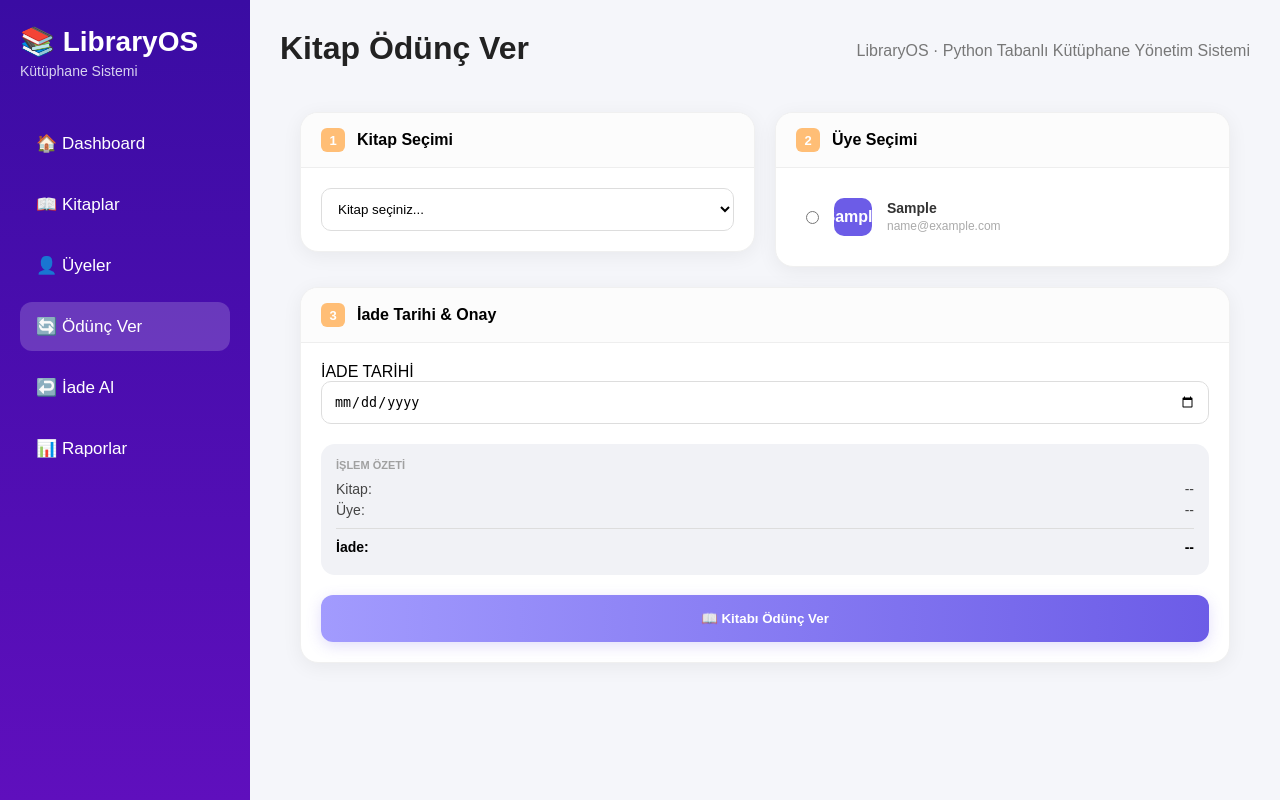
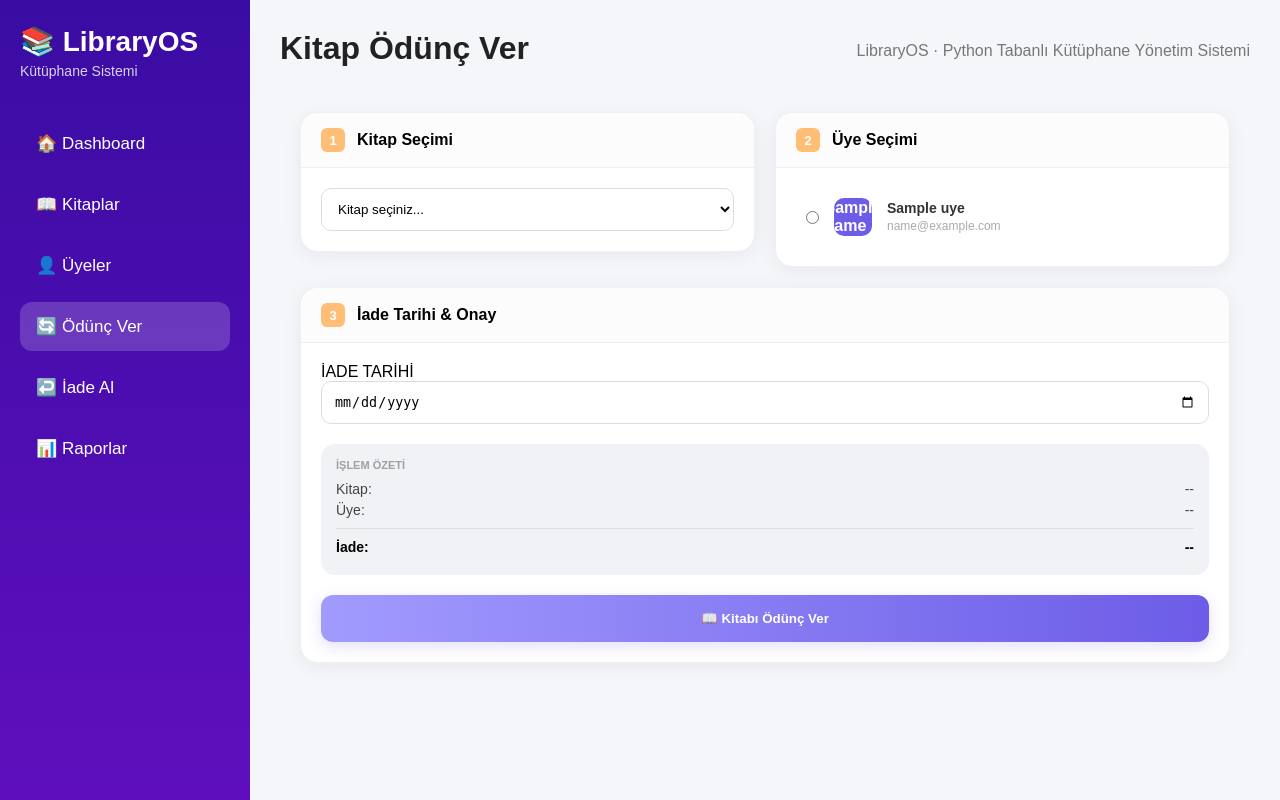
Before and after one commit to havinozvaris/kutuphane-proje, a Flask app: template templates/odunc_ver.html in a window 1280 px wide. Run offline with Flask 3, Linux system fonts and the light colour scheme; the template is opened without the code that fills it: most values are stand-ins (such as "Sample title", 1, 10 or a date in 2020).

Commit message:
güncellendi.

```diff
--- a/templates/odunc_ver.html
+++ b/templates/odunc_ver.html
@@ -48,10 +48,10 @@
                         <div class="odunc-kart-ic odunc-liste">
                             {% for uye in uyeler %}
                             <label class="odunc-uye-satir">
-                                <input type="radio" name="uye_adi" value="{{ uye.ad }}" required>
-                                <div class="odunc-uye-ikon">{{ uye.ad[0] }}</div>
+                                <input type="radio" name="uye_adi" value="{{ uye.name }}" required>
+                                <div class="odunc-uye-ikon">{{ uye.name[0] }}</div>
                                 <div class="odunc-uye-bilgi">
-                                    <strong>{{ uye.ad }}</strong>
+                                    <strong>{{ uye.name }}</strong>
                                     <span>{{ uye.email }}</span>
                                 </div>
                             </label>
```
